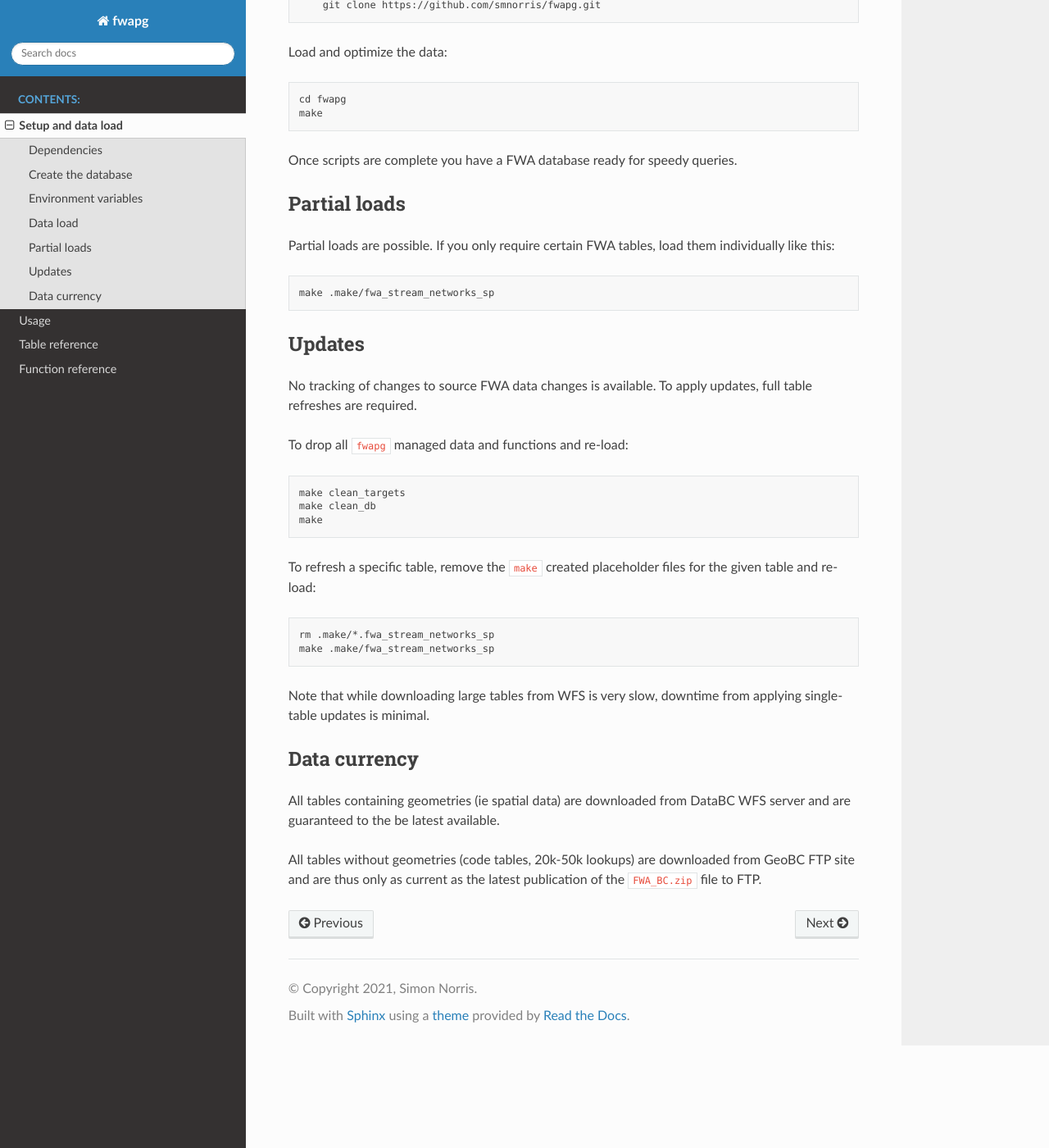
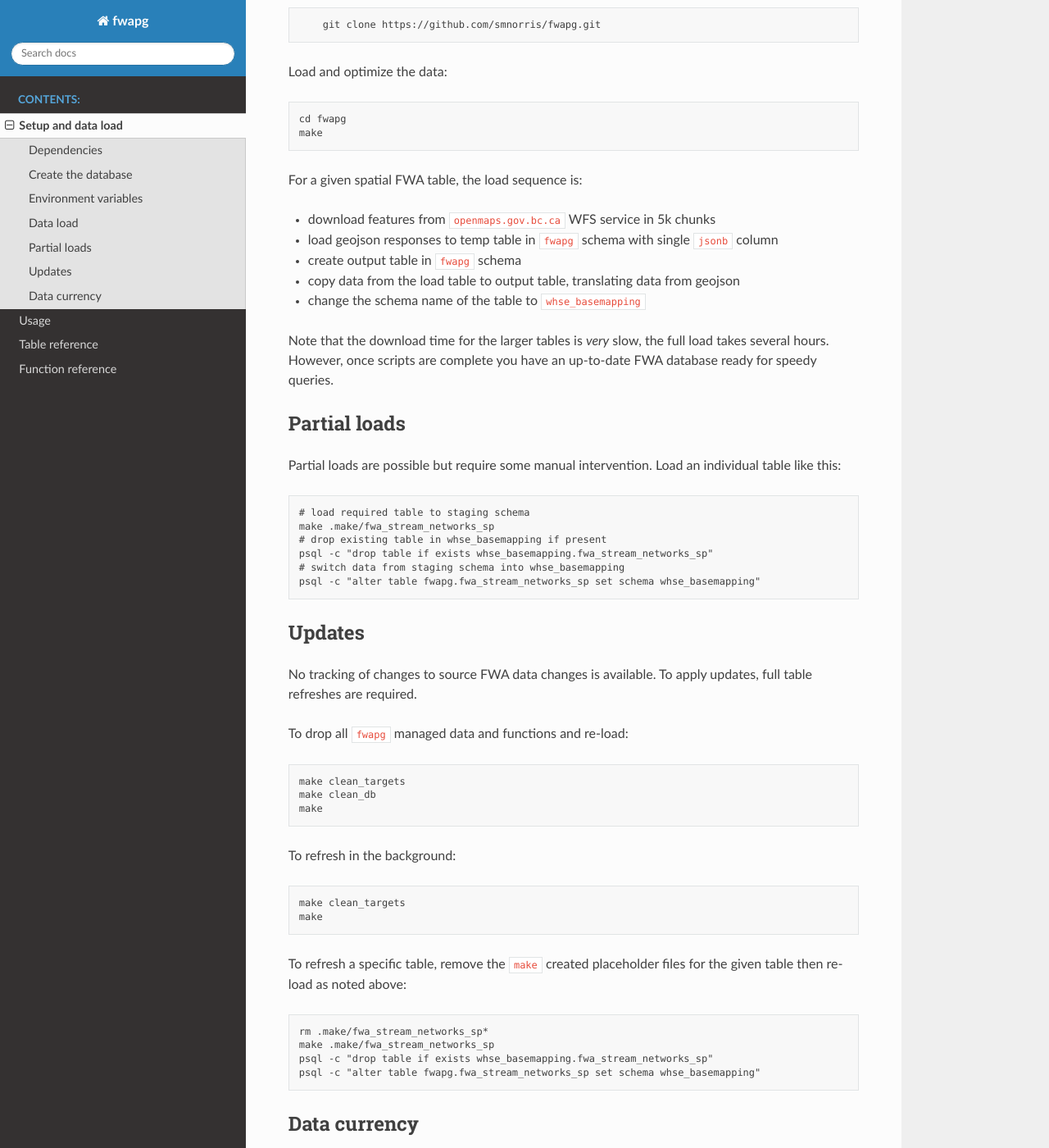
Before and after one commit to smnorris/fwapg, a Sphinx documentation site: the page built from docs/01_setup.md, in a window 1280 px wide and 1400 px high, scrolled down 1247 px. Shown: the whole window at 82% size. Built offline with Sphinx 7.4.7 and the Read the Docs theme 2.0.0, drawn with Linux system fonts in a browser that asks for light colours; some of the changed text lies outside the part shown.

Commit message:
fix #94, note why things are so slow in readme, expand slightly on load instructions

```diff
--- a/docs/01_setup.md
+++ b/docs/01_setup.md
@@ -4,8 +4,9 @@
 
 - [PostgreSQL](https://www.postgresql.org) (>=13)
 - [PostGIS](https://postgis.net/) (>=v3.1 with GEOS >=3.9)
-- Python 3 and [`bcdata`](https://github.com/smnorris/bcdata)
 - [GDAL](https://gdal.org/index.html) (tested with v3.5)
+- Python 3
+- [`bcdata`](https://github.com/smnorris/bcdata) >= 0.6.3
 - [GNU parallel](https://www.gnu.org/software/parallel/)
 - [`make`](https://www.gnu.org/software/make/)/`unzip`/`wget`/etc
 
@@ -51,13 +52,27 @@ Load and optimize the data:
     cd fwapg
     make
 
-Once scripts are complete you have a FWA database ready for speedy queries.
+For a given spatial FWA table, the load sequence is:
+- download features from `openmaps.gov.bc.ca` WFS service in 5k chunks
+- load geojson responses to temp table in `fwapg` schema with single `jsonb` column
+- create output table in `fwapg` schema
+- copy data from the load table to output table, translating data from geojson
+- change the schema name of the table to `whse_basemapping`
+
+Note that the download time for the larger tables is *very* slow, the full load takes several hours.
+However, once scripts are complete you have an up-to-date FWA database ready for speedy queries.
 
 ## Partial loads
 
-Partial loads are possible. If you only require certain FWA tables, load them individually like this:
+Partial loads are possible but require some manual intervention. Load an individual table like this:
 
+    # load required table to staging schema
     make .make/fwa_stream_networks_sp
+    # drop existing table in whse_basemapping if present
+    psql -c "drop table if exists whse_basemapping.fwa_stream_networks_sp"
+    # switch data from staging schema into whse_basemapping
+    psql -c "alter table fwapg.fwa_stream_networks_sp set schema whse_basemapping"
+
 
 ## Updates
 
@@ -69,12 +84,18 @@ To drop all `fwapg` managed data and functions and re-load:
     make clean_db
     make
 
-To refresh a specific table, remove the `make` created placeholder files for the given table and re-load:
+To refresh in the background:
 
-    rm .make/*.fwa_stream_networks_sp
+    make clean_targets
+    make
+
+To refresh a specific table, remove the `make` created placeholder files for the given table then re-load as noted above:
+
+    rm .make/fwa_stream_networks_sp*
     make .make/fwa_stream_networks_sp
+    psql -c "drop table if exists whse_basemapping.fwa_stream_networks_sp"
+    psql -c "alter table fwapg.fwa_stream_networks_sp set schema whse_basemapping"
 
-Note that while downloading large tables from WFS is very slow, downtime from applying single-table updates is minimal.
 
 ## Data currency
 
```
Also changed, not shown: README.md (+7 -5 lines), 1 other file.
